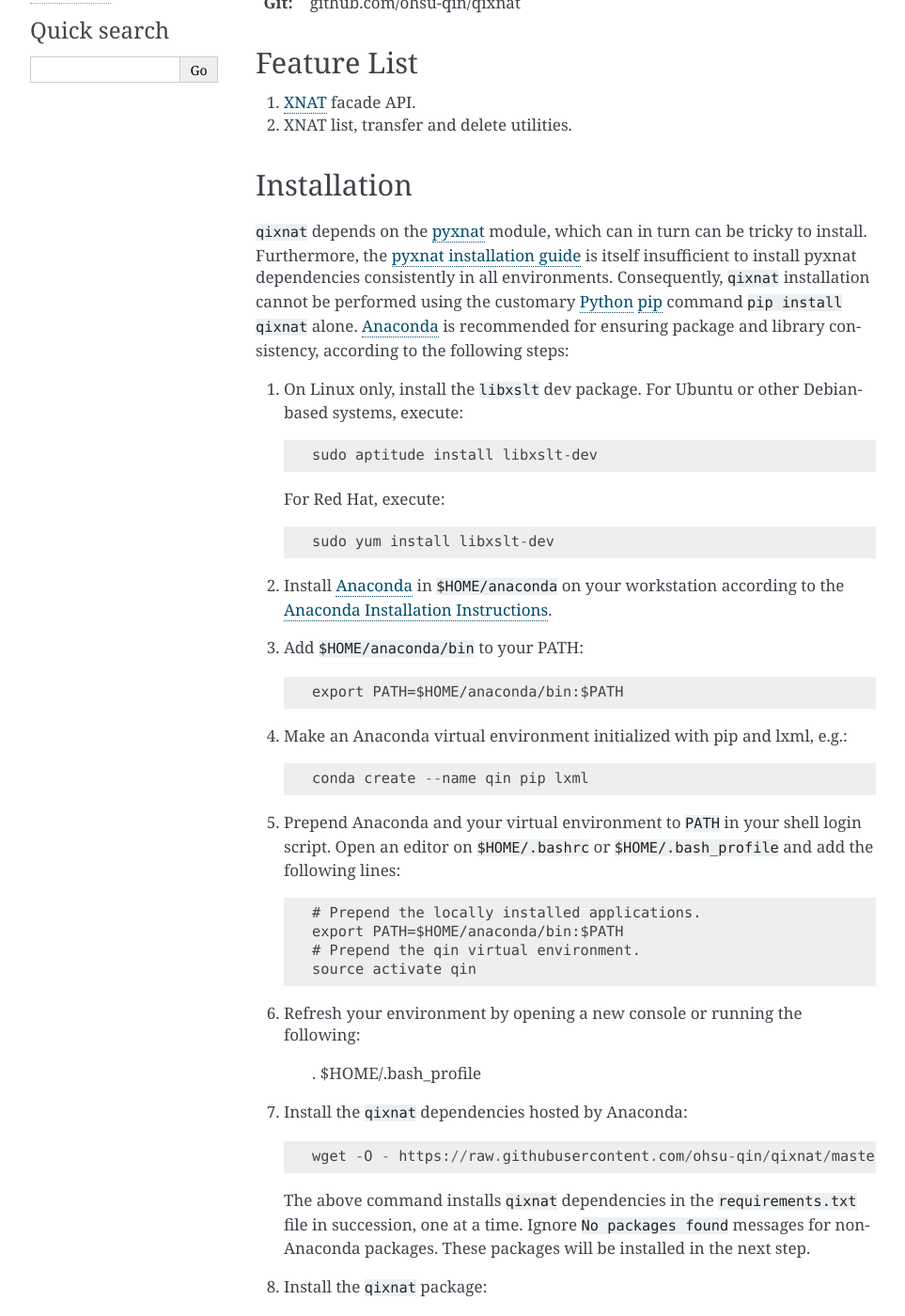
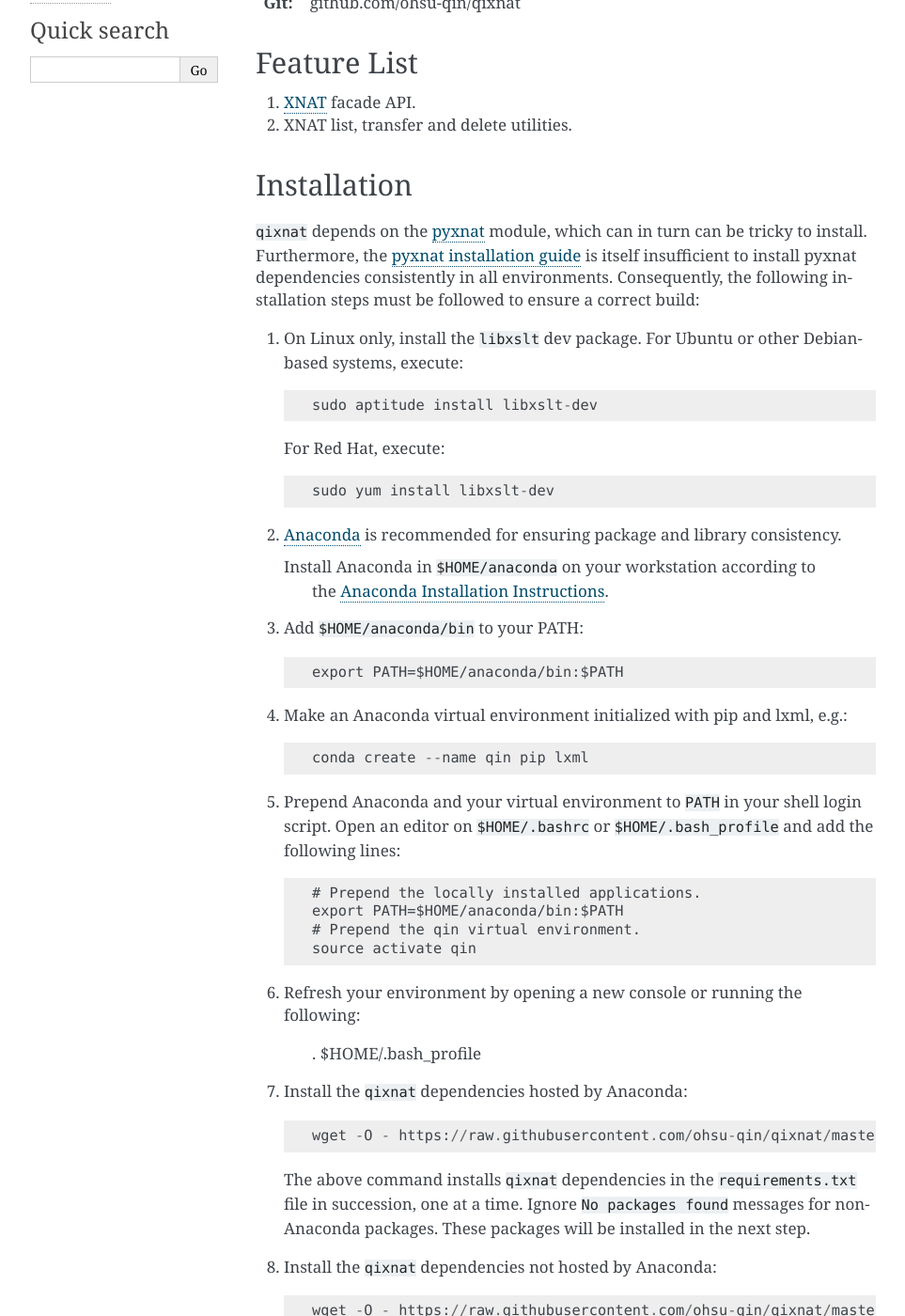
Before and after one commit to ohsu-qin/qixnat, a Sphinx documentation site: the page built from doc/index.rst, in a window 1280 px wide and 1400 px high, scrolled down 272 px. Shown: the whole window at 94% size, without its empty margins (148-1111 px from the left). Built offline with Sphinx 7.4.7, drawn with Linux system fonts in a browser that asks for light colours; some of the changed text lies outside the part shown.

Commit message:
Filter out dependencies that must be installed manually.

```diff
--- a/doc/index.rst
+++ b/doc/index.rst
@@ -29,9 +29,7 @@
 ``qixnat`` depends on the pyxnat_ module, which can in turn can be tricky to
 install. Furthermore, the `pyxnat installation guide`_ is itself insufficient
 to install pyxnat dependencies consistently in all environments. Consequently,
-``qixnat`` installation cannot be performed using the customary Python_ pip_
-command ``pip install qixnat`` alone. Anaconda_ is recommended for ensuring
-package and library consistency, according to the following steps:
+the following installation steps must be followed to ensure a correct build:
 
 1. On Linux only, install the ``libxslt`` dev package. For Ubuntu or other
    Debian-based systems, execute::
@@ -42,7 +40,8 @@
 
        sudo yum install libxslt-dev
 
-2. Install Anaconda_ in ``$HOME/anaconda`` on your workstation according to
+2. Anaconda_ is recommended for ensuring package and library consistency.
+  Install Anaconda in ``$HOME/anaconda`` on your workstation according to
    the `Anaconda Installation Instructions`_.
 
 3. Add ``$HOME/anaconda/bin`` to your PATH::
@@ -74,9 +73,15 @@
    file in succession, one at a time. Ignore ``No packages found`` messages for
    non-Anaconda packages. These packages will be installed in the next step.
 
-8. Install the ``qixnat`` package::
+8. Install the ``qixnat`` dependencies not hosted by Anaconda::
+
+       wget -O - https://raw.githubusercontent.com/ohsu-qin/qixnat/master/requirements.txt | xargs -n 1 pip install
+
+9. Install the ``qixnat`` package::
 
        pip install qixnat
+
+  The preceding dependency installation steps must be performed prior to installing qixnat itself.
 
 
 *****
```
Also changed, not shown: setup.py (+12 -2 lines).
